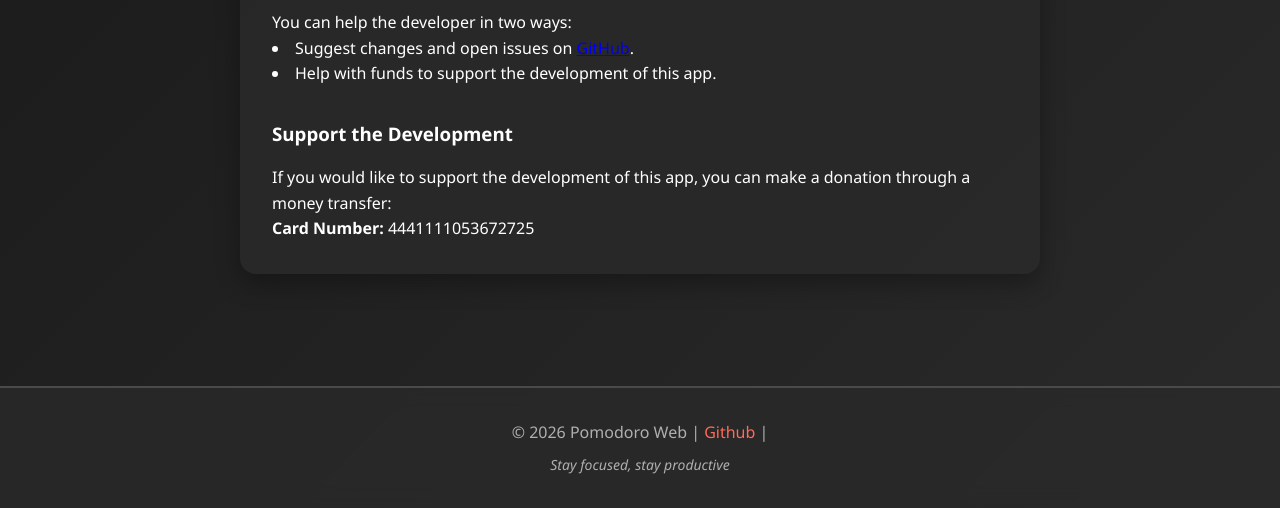
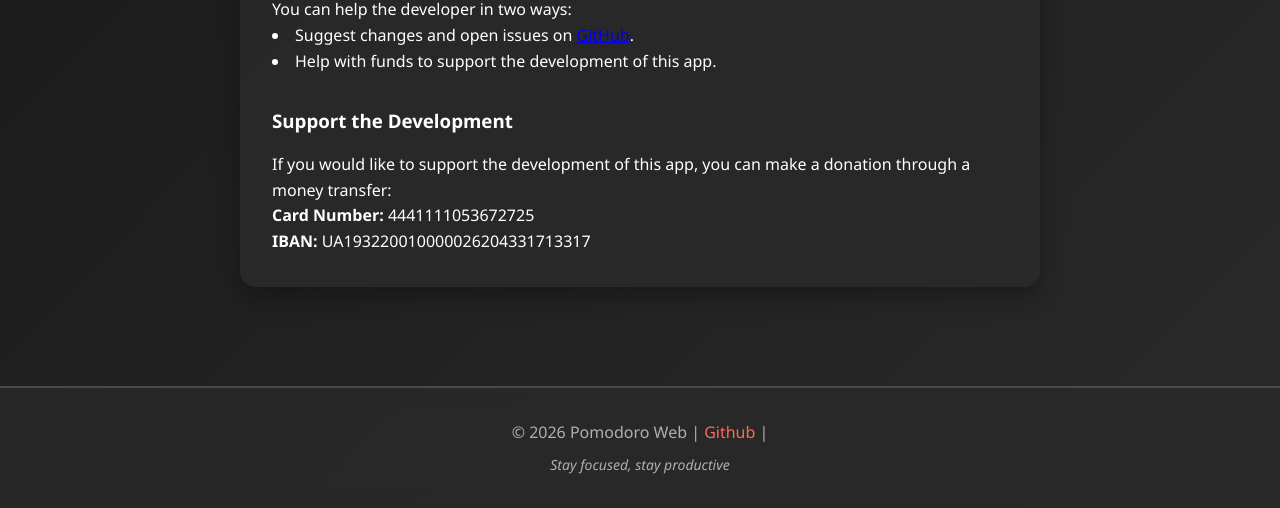
Before and after one commit to docholypancake/pomodoroWeb, a plain HTML site: page helpus.html in a window 1280 px wide. Shown: the part 292-800 px from the top of the page. Drawn offline with Linux system fonts and the light colour scheme.

Commit message:
Add IBAN information for donation support on Help Us page

```diff
--- a/helpus.html
+++ b/helpus.html
@@ -32,6 +32,7 @@
             <h3>Support the Development</h3>
             <p>If you would like to support the development of this app, you can make a donation through a money transfer:</p>
             <p><strong>Card Number:</strong> 4441111053672725</p>
+            <p><strong>IBAN:</strong> UA193220010000026204331713317</p>
         </div>
     </main>
 
```
